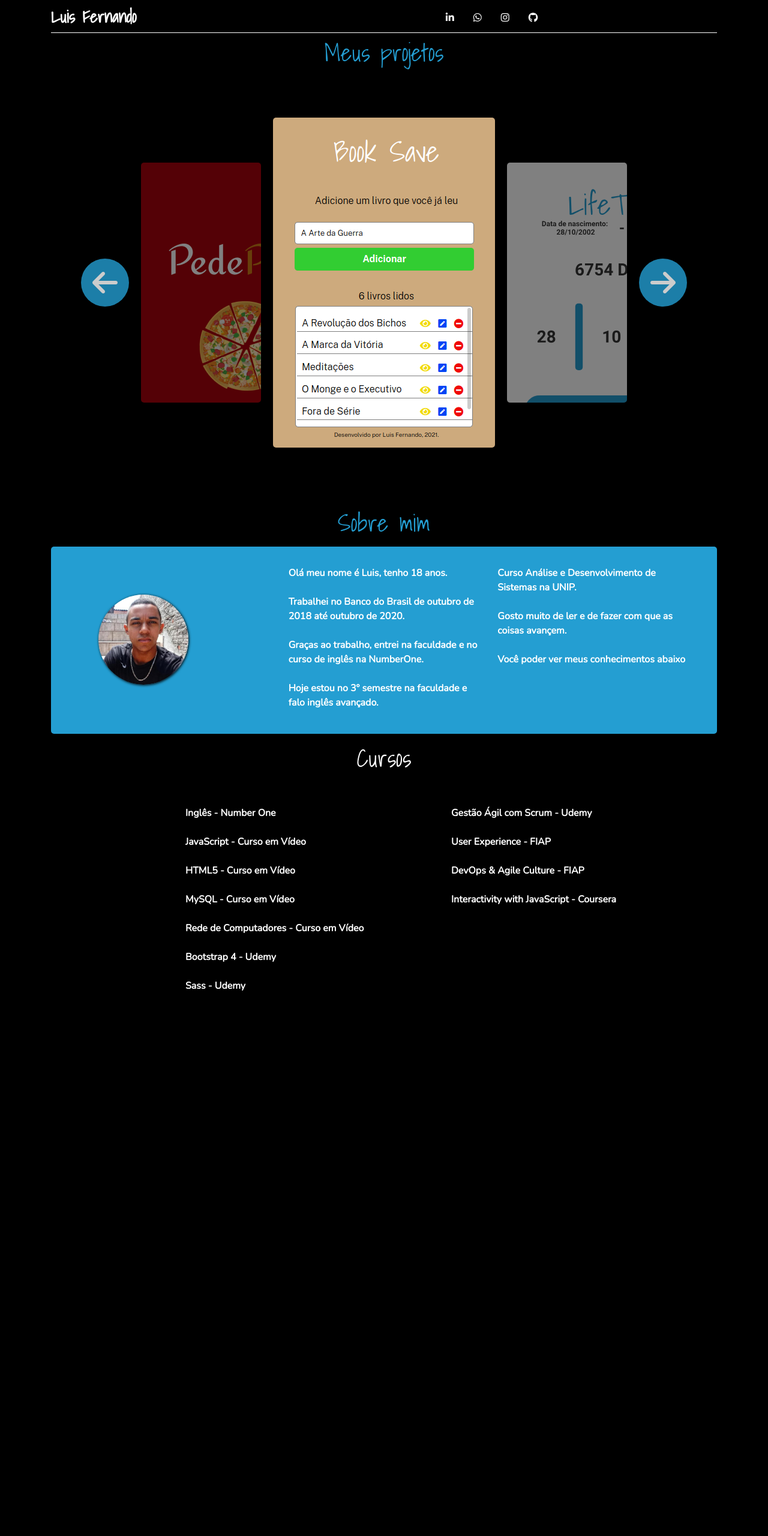
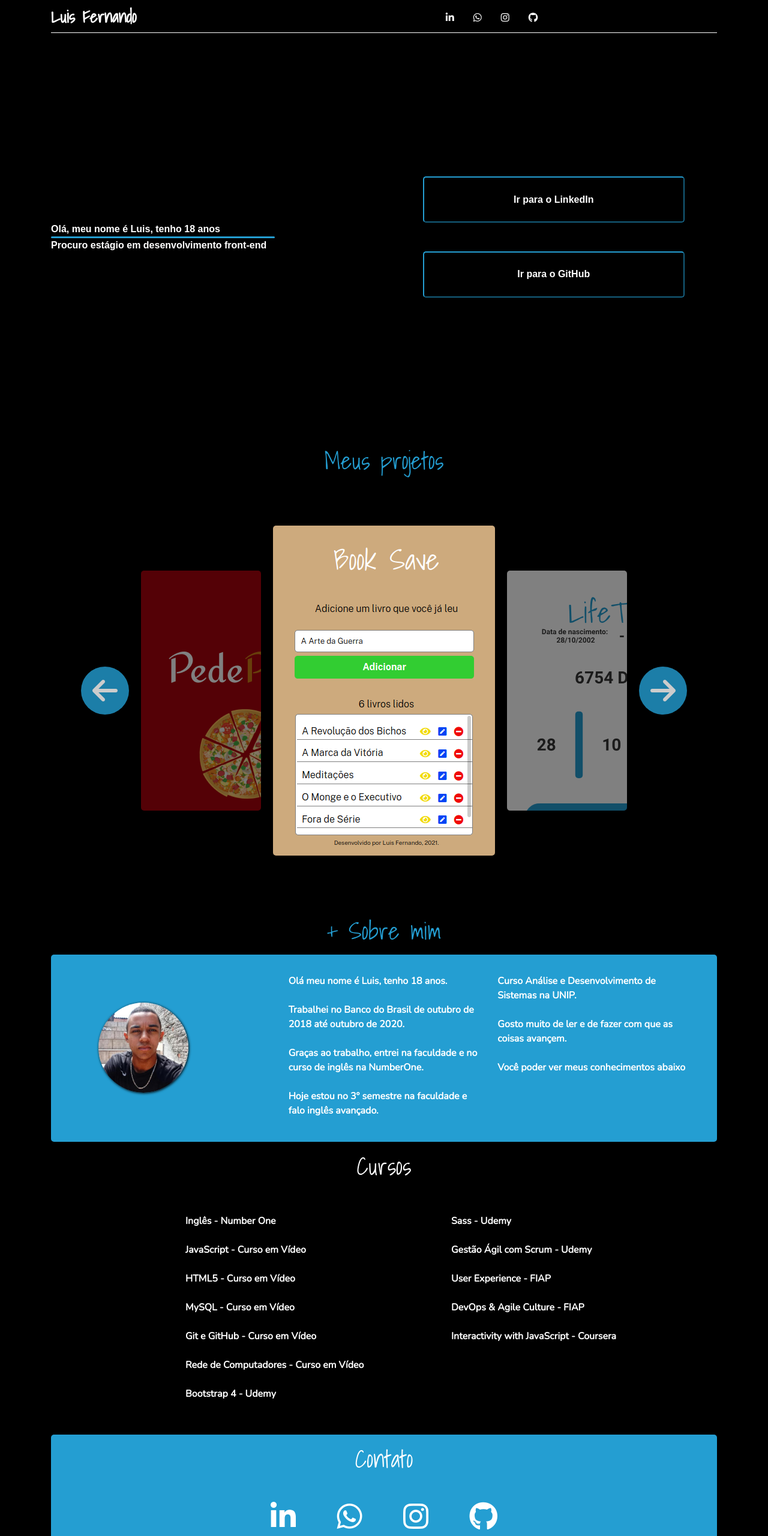
Before and after one commit to luisfernandodass/portfolio-1, a plain HTML site: page index.html in a window 1280 px wide. Shown: the top 2560 px of the page at 60% size. Before the commit the page ends 1982 px from the top, so only its background shows below. Drawn offline with nearby package versions, Linux system fonts and the light colour scheme.

Commit message:
now we've buttons on second container

```diff
--- a/css/carousel.css
+++ b/css/carousel.css
@@ -28,11 +28,15 @@
   align-items: center;
 }
 
+
+
 #mainView {
   height: 550px;
   width: 370px;
+
   border-radius: 5px;
   background-color: #249ED2;
+  background-size: contain;
   margin-left: 20px;
   margin-right: 20px;
   z-index: 1;
--- a/css/index.css
+++ b/css/index.css
@@ -7,10 +7,10 @@ body{
   background: black;
 }
 
-.small-socialMedia{
+.small-social-media{
   line-height: 45px;
 }
-.small-socialMedia:hover{
+.ssmall-social-media:hover{
    color:  #249ED2;
 }
 
@@ -27,7 +27,6 @@ p{
 
 .nav{
   border-bottom: 1px solid white;
-
   height: 55px;
 }
 
@@ -43,7 +42,49 @@ p{
    padding-top: 7px;
 }
 
-.title-myProjects{
+.first-about-me{
+  height: 85vh;
+  background: transparent;
+  width: 100%;
+  display: flex;
+  align-items: center;
+  font-size: 16px;
+}
+
+.first-line{
+  width: 71%;
+  height: 3px;
+  background: #249ED2;
+  border-radius: 5px;
+}
+
+.second-container{
+  padding-left: 5%;
+
+  display: flex;
+  flex-direction: column;
+}
+
+.toGoToLikedIn{
+  background: transparent;
+  margin: 5%;
+  border: 1;
+  padding: 5%;
+  border-radius: 5px;
+  border-color: #249ED2;
+}
+
+.toGoToGitHub{
+  background: transparent;
+  margin: 5%;
+  border: 1;
+  padding: 5%;
+  border-radius: 5px;
+  border-color: #249ED2;
+}
+
+
+.title-my-projects{
   color: #249ED2;
   margin: 0px;
 }
@@ -81,12 +122,11 @@ p{
   border-radius: 5px;
 }
 
-.title-aboutMe{
-
+.more-about-me{
   color: #249ED2;
 }
 
-.about-me-container{
+.more-about-me-container{
   background:  #249ED2;
   color: white;
   width: 100%;
@@ -130,12 +170,12 @@ footer{
   text-align: center;
 }
 
-.big-socialMedia{
+.big-social-media{
   margin-left: 2rem;
   margin-right: 2rem;
   font-size: 3rem;
 }
 
-.big-socialMedia:hover{
+.big-social-media:hover{
   color: black;
 }
--- a/index.html
+++ b/index.html
@@ -6,16 +6,18 @@
     <meta charset="UTF-8">
     <meta http-equiv="X-UA-Compatible" content="IE=edge">
     <meta name="viewport" content="width=device-width, initial-scale=1.0">
-    <link rel="stylesheet" href="https://cdnjs.cloudflare.com/ajax/libs/font-awesome/5.11.2/css/all.css"/>
+    <link rel="stylesheet" href="https://cdnjs.cloudflare.com/ajax/libs/font-awesome/5.11.2/css/all.css" />
     <link rel="preconnect" href="https://fonts.gstatic.com">
-    <link href="https://fonts.googleapis.com/css2?family=Nunito&family=Shadows+Into+Light&display=swap" rel="stylesheet">
-    <link rel="stylesheet" href="https://stackpath.bootstrapcdn.com/bootstrap/4.1.3/css/bootstrap.min.css" integrity="sha384-MCw98/SFnGE8fJT3GXwEOngsV7Zt27NXFoaoApmYm81iuXoPkFOJwJ8ERdknLPMO" crossorigin="anonymous">
+    <link href="https://fonts.googleapis.com/css2?family=Nunito&family=Shadows+Into+Light&display=swap"
+        rel="stylesheet">
+    <link rel="stylesheet" href="https://stackpath.bootstrapcdn.com/bootstrap/4.1.3/css/bootstrap.min.css"
+        integrity="sha384-MCw98/SFnGE8fJT3GXwEOngsV7Zt27NXFoaoApmYm81iuXoPkFOJwJ8ERdknLPMO" crossorigin="anonymous">
     <!---Abaixo link para icons---->
     <script src="https://kit.fontawesome.com/f167616c7f.js" crossorigin="anonymous"></script>
     <script src="https://kit.fontawesome.com/2c7fc28a2f.js"></script>
-    <link rel="stylesheet" href="css/index.css"/>
-    <link rel="stylesheet" href="css/carousel.css"/>
-    <link rel="stylesheet" href="css/animation.css"/>
+    <link rel="stylesheet" href="css/index.css" />
+    <link rel="stylesheet" href="css/carousel.css" />
+    <link rel="stylesheet" href="css/animation.css" />
 
     <title>Portifólio - Luis Fernando</title>
 </head>
@@ -29,21 +31,40 @@
             </span>
 
             <a class="nav-link" href="https://www.linkedin.com/in/luisfernandodass/" target="_blank">
-                <i class="fab fa-linkedin-in small-socialMedia"></i>
+                <i class="fab fa-linkedin-in small-social-media"></i>
             </a>
-            <a class="nav-link" href="https://api.whatsapp.com/send?phone=5511951228977&text=Ol%C3%A1%20Luis!" target="_blank">
-                <i class="fab fa-whatsapp small-socialMedia"></i>
+            <a class="nav-link" href="https://api.whatsapp.com/send?phone=5511951228977&text=Ol%C3%A1%20Luis!"
+                target="_blank">
+                <i class="fab fa-whatsapp small-social-media"></i>
             </a>
             <a class="nav-link" href="https://www.instagram.com/luisfernandodass/" target="_blank">
-                <i class="fab fa-instagram small-socialMedia"></i>
+                <i class="fab fa-instagram small-social-media"></i>
             </a>
             <a class="nav-link" href="https://github.com/luisfernandodass" target="_blank">
-                <i class="fab fa-github small-socialMedia"></i>
+                <i class="fab fa-github small-social-media"></i>
             </a>
 
         </nav>
 
-            <h1 class="title-myProjects mt-2">
+        <div class="first-about-me row">
+            <div class="col-6">
+                    Olá, meu nome é Luis, tenho 18 anos
+                    <div class="first-line"></div>
+                    Procuro estágio em desenvolvimento front-end
+            </div>
+
+            <div class="col-6 second-container">
+                <button class="toGoToLikedIn">
+                    Ir para o LinkedIn
+                </button>
+
+                <button class="toGoToGitHub">
+                    Ir para o GitHub
+                </button>
+            </div>
+        </div>
+
+        <h1 class="title-my-projects mt-2">
             Meus projetos
         </h1>
 
@@ -52,9 +73,7 @@
                 <div id="leftView">
 
                 </div>
-                         <button
-                            id="navLeft"
-                            class="navBtns">
+                <button id="navLeft" class="navBtns">
                     <i class="fas fa-arrow-left fa-3x"></i>
                 </button>
 
@@ -62,23 +81,21 @@
                     <div id="mainView"></div>
                 </a>
 
-           <div id="rightView">
+                <div id="rightView"></div>
 
-           </div>
-
-           <button
-             id="navRight"
-             class="navBtns">
+                <button id="navRight" class="navBtns">
                     <i class="fas fa-arrow-right fa-3x"></i>
                 </button>
             </div>
         </div>
 
-                <h1 class="title-aboutMe mt-3" data-anime="show">Sobre mim</h1>
+        <h1 class="more-about-me mt-3" data-anime="show">
+            + Sobre mim
+        </h1>
 
-                <div class="about-me-container mt-3 row" data-anime="show">
+        <div class="more-about-me-container mt-3 row" data-anime="show">
             <div class="col-4">
-                        <img src="./img/luis.jpeg"  class="my-img" alt="">
+                <img src="./img/luis.jpeg" class="my-img" alt="">
             </div>
 
             <div class="col-4">
@@ -87,7 +104,7 @@
                     <br><br>
                     Trabalhei no Banco do Brasil de outubro de 2018 até outubro de 2020.
                     <br><br>
-                          Graças ao trabalho, entrei na faculdade e no curso de inglês na   NumberOne.
+                    Graças ao trabalho, entrei na faculdade e no curso de inglês na NumberOne.
                     <br><br>
                     Hoje estou no 3° semestre na faculdade e falo inglês avançado.
                     <br><br>
@@ -110,21 +127,21 @@
         </h1>
 
         <div class="container-courses row" data-anime="show">
-
             <div class="col-6">
                 <p>
                     Inglês - Number One<br><br>
                     JavaScript - Curso em Vídeo<br><br>
                     HTML5 - Curso em Vídeo<br><br>
                     MySQL - Curso em Vídeo<br><br>
+                    Git e GitHub - Curso em Vídeo<br><br>
                     Rede de Computadores - Curso em Vídeo<br><br>
                     Bootstrap 4 - Udemy<br><br>
-                          Sass - Udemy
                 </p>
             </div>
 
             <div class="col-6">
                 <p>
+                    Sass - Udemy<br><br>
                     Gestão Ágil com Scrum - Udemy<br><br>
                     User Experience - FIAP<br><br>
                     DevOps & Agile Culture - FIAP<br><br>
@@ -138,16 +155,16 @@
                 Contato
             </h1>
             <a href="https:/www.linkedin.com/in/luisfernandodass/" target="_blank">
-                    <i class="fab fa-linkedin-in big-socialMedia"></i>
+                <i class="fab fa-linkedin-in big-social-media"></i>
             </a>
             <a href="https://api.whatsapp.com/send?phone=5511951228977&text=Ol%C3%A1%20Luis!" target="_blank">
-                    <i class="fab fa-whatsapp big-socialMedia" target="_blank"></i>
+                <i class="fab fa-whatsapp big-social-media" target="_blank"></i>
             </a>
             <a href="https://www.instagram.com/luisfernandodass/" target="_blank">
-                    <i class="fab fa-instagram big-socialMedia"></i>
+                <i class="fab fa-instagram big-social-media"></i>
             </a>
             <a href="https://github.com/luisfernandodass" target="_blank">
-                    <i class="fab fa-github big-socialMedia"></i>
+                <i class="fab fa-github big-social-media"></i>
             </a>
             <p class="mt-5">
                 Desenvolvido por Luis Fernando, 2021.
--- a/js/animation.js
+++ b/js/animation.js
@@ -4,7 +4,7 @@ const animationClass = 'animate';
 
 function animeScroll(){
 
-	const windowTop = window.pageYOffset + ((window.innerHeight * 3) / 4);
+	const windowTop = window.pageYOffset + ((window.innerHeight * 2) / 2 );
 
 	target.forEach(function(element){
 	     if((windowTop) > element.offsetTop){
```
Lines whose indentation alone changed are shown as unchanged.
